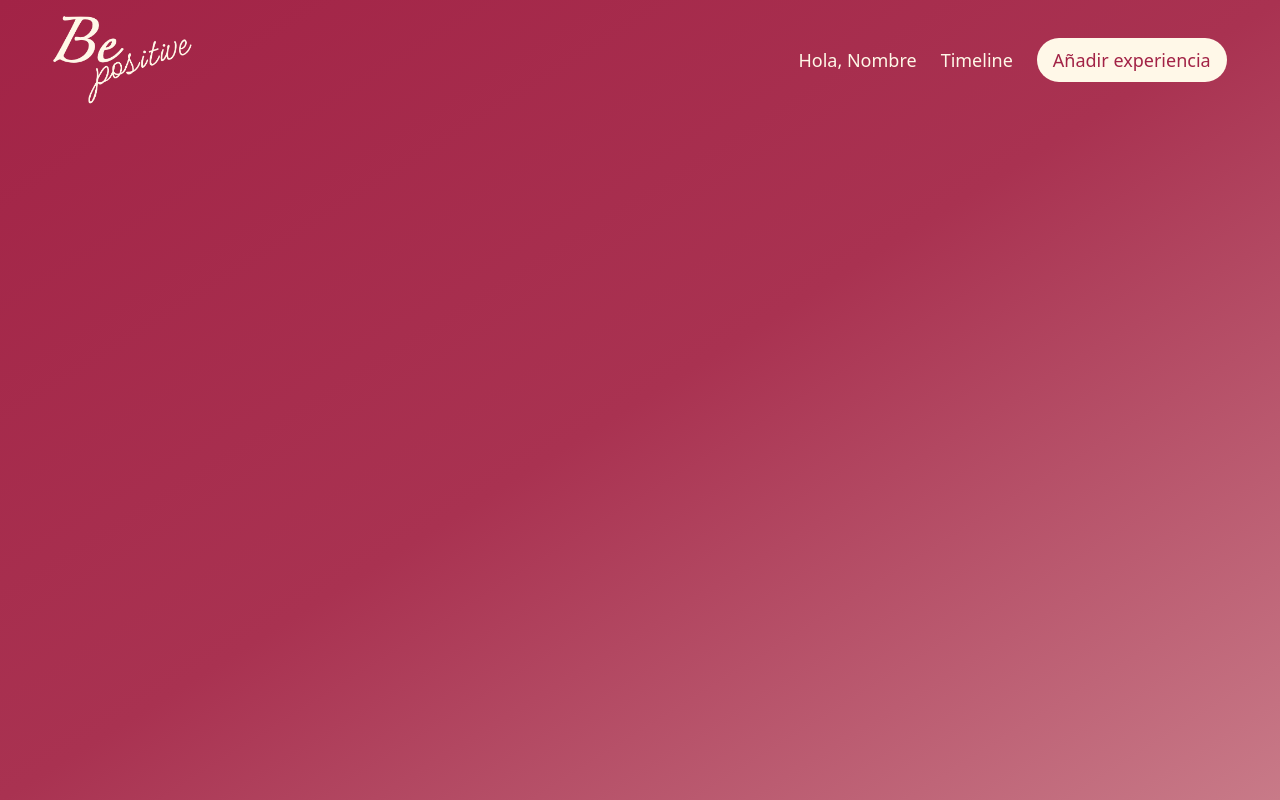
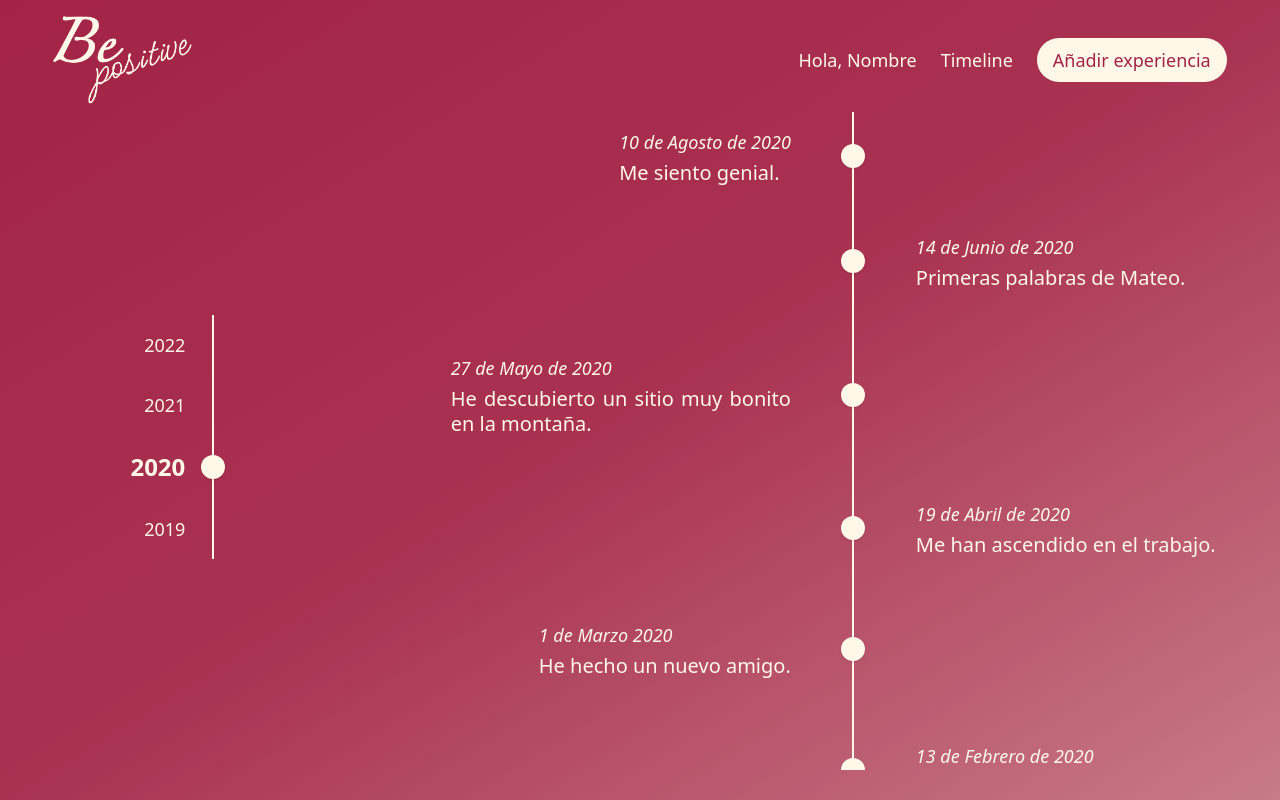
Before and after one commit to maroch0/PFC-BePositive, a Vue app: page /timeline in a window 1280 px wide. Built offline with nearby package versions, Linux system fonts and the light colour scheme.

Commit message:
init timeline view

```diff
--- a/src/views/Timeline.vue
+++ b/src/views/Timeline.vue
@@ -1,14 +1,224 @@
 <template>
   <Header />
+
+  <section class="flex h-5/6 overflow-hidden">
+    <aside class="w-2/6 flex justify-center items-center">
+      <div
+        class="flex flex-col md:grid grid-cols-9 mx-auto p-2 text-cosmicLatte"
+      >
+      <!-- left -->
+        <div class="flex flex-row-reverse md:contents">
+          <div class="col-start-1 col-end-5 p-4 rounded-xl ml-auto">
+            <h3 class="text-lg">2022</h3>
+          </div>
+          <div class="col-start-5 col-end-6 md:mx-auto relative mr-10">
+            <div class="h-full w-6 flex items-center justify-center">
+              <div
+                class="h-full w-0.5 bg-cosmicLatte pointer-events-none"
+              ></div>
+            </div>
+          </div>
+        </div>
+        <!-- left -->
+        <div class="flex flex-row-reverse md:contents">
+          <div class="col-start-1 col-end-5 p-4 rounded-xl ml-auto">
+            <h3 class="text-lg">2021</h3>
+          </div>
+          <div class="col-start-5 col-end-6 md:mx-auto relative mr-10">
+            <div class="h-full w-6 flex items-center justify-center">
+              <div
+                class="h-full w-0.5 bg-cosmicLatte pointer-events-none"
+              ></div>
+            </div>
+          </div>
+        </div>
+        <!-- left -->
+        <div class="flex flex-row-reverse md:contents">
+          <div class="col-start-1 col-end-5 p-4 rounded-xl ml-auto">
+            <h3 class="font-semibold text-2xl">2020</h3>
+          </div>
+          <div class="col-start-5 col-end-6 md:mx-auto relative mr-10">
+            <div class="h-full w-6 flex items-center justify-center">
+              <div
+                class="h-full w-0.5 bg-cosmicLatte pointer-events-none"
+              ></div>
+            </div>
+            <!-- dot -->
+            <div
+              class="w-6 h-6 absolute top-1/2 -mt-3 rounded-full bg-cosmicLatte shadow"
+            ></div>
+          </div>
+        </div>
+        <!-- left -->
+        <div class="flex flex-row-reverse md:contents">
+          <div class="col-start-1 col-end-5 p-4 rounded-xl ml-auto">
+            <h3 class="text-lg">2019</h3>
+          </div>
+          <div class="col-start-5 col-end-6 md:mx-auto relative mr-10">
+            <div class="h-full w-6 flex items-center justify-center">
+              <div
+                class="h-full w-0.5 bg-cosmicLatte pointer-events-none"
+              ></div>
+            </div>
+          </div>
+        </div>
+      </div>
+    </aside>
+
+    <article class="w-4/6 h-full overflow-auto">
+      <div class="container">
+        <div
+          class="flex flex-col md:grid grid-cols-9 mx-auto p-2 text-cosmicLatte"
+        >
+          <!-- left -->
+          <div class="flex flex-row-reverse md:contents">
+            <div class="col-start-1 col-end-5 p-4 rounded-xl ml-auto">
+              <h3 class="italic text-lg mb-1">10 de Agosto de 2020</h3>
+              <p class="leading-tight text-xl text-justify">
+                Me siento genial.
+              </p>
+            </div>
+            <div class="col-start-5 col-end-6 md:mx-auto relative mr-10">
+              <div class="h-full w-6 flex items-center justify-center">
+                <div
+                  class="h-full w-0.5 bg-cosmicLatte pointer-events-none"
+                ></div>
+              </div>
+              <div
+                class="w-6 h-6 absolute top-1/2 -mt-3 rounded-full bg-cosmicLatte shadow"
+              ></div>
+            </div>
+          </div>
+          <!-- right -->
+          <div class="flex md:contents">
+            <div class="col-start-5 col-end-6 mr-10 md:mx-auto relative">
+              <div class="h-full w-6 flex items-center justify-center">
+                <div
+                  class="h-full w-0.5 bg-cosmicLatte pointer-events-none"
+                ></div>
+              </div>
+              <div
+                class="w-6 h-6 absolute top-1/2 -mt-3 rounded-full bg-cosmicLatte shadow"
+              ></div>
+            </div>
+            <div class="col-start-6 col-end-10 p-4 rounded-xl my-4 mr-auto">
+              <h3 class="italic text-lg mb-1">14 de Junio de 2020</h3>
+              <p class="leading-tight text-xl text-justify">
+                Primeras palabras de Mateo.
+              </p>
+            </div>
+          </div>
+          <!-- left -->
+          <div class="flex flex-row-reverse md:contents">
+            <div class="col-start-1 col-end-5 p-4 rounded-xl my-4 ml-auto">
+              <h3 class="italic text-lg mb-1">27 de Mayo de 2020</h3>
+              <p class="leading-tight text-xl text-justify">
+                He descubierto un sitio muy bonito en la montaña.
+              </p>
+            </div>
+            <div class="col-start-5 col-end-6 md:mx-auto relative mr-10">
+              <div class="h-full w-6 flex items-center justify-center">
+                <div
+                  class="h-full w-0.5 bg-cosmicLatte pointer-events-none"
+                ></div>
+              </div>
+              <div
+                class="w-6 h-6 absolute top-1/2 -mt-3 rounded-full bg-cosmicLatte shadow"
+              ></div>
+            </div>
+          </div>
+          <!-- right -->
+          <div class="flex md:contents">
+            <div class="col-start-5 col-end-6 mr-10 md:mx-auto relative">
+              <div class="h-full w-6 flex items-center justify-center">
+                <div
+                  class="h-full w-0.5 bg-cosmicLatte pointer-events-none"
+                ></div>
+              </div>
+              <div
+                class="w-6 h-6 absolute top-1/2 -mt-3 rounded-full bg-cosmicLatte shadow"
+              ></div>
+            </div>
+            <div class="col-start-6 col-end-10 p-4 rounded-xl my-4 mr-auto">
+              <h3 class="italic text-lg mb-1">19 de Abril de 2020</h3>
+              <p class="leading-tight text-xl text-justify">
+                Me han ascendido en el trabajo.
+              </p>
+            </div>
+          </div>
+          <!-- left -->
+          <div class="flex flex-row-reverse md:contents">
+            <div class="col-start-1 col-end-5 p-4 rounded-xl my-4 ml-auto">
+              <h3 class="italic text-lg mb-1">1 de Marzo 2020</h3>
+              <p class="leading-tight text-xl text-justify">
+                He hecho un nuevo amigo.
+              </p>
+            </div>
+            <div class="col-start-5 col-end-6 md:mx-auto relative mr-10">
+              <div class="h-full w-6 flex items-center justify-center">
+                <div
+                  class="h-full w-0.5 bg-cosmicLatte pointer-events-none"
+                ></div>
+              </div>
+              <div
+                class="w-6 h-6 absolute top-1/2 -mt-3 rounded-full bg-cosmicLatte shadow"
+              ></div>
+            </div>
+          </div>
+          <!-- right -->
+          <div class="flex md:contents">
+            <div class="col-start-5 col-end-6 mr-10 md:mx-auto relative">
+              <div class="h-full w-6 flex items-center justify-center">
+                <div
+                  class="h-full w-0.5 bg-cosmicLatte pointer-events-none"
+                ></div>
+              </div>
+              <div
+                class="w-6 h-6 absolute top-1/2 -mt-3 rounded-full bg-cosmicLatte shadow"
+              ></div>
+            </div>
+            <div class="col-start-6 col-end-10 p-4 rounded-xl my-4 mr-auto">
+              <h3 class="italic text-lg mb-1">13 de Febrero de 2020</h3>
+              <p class="leading-tight text-xl text-justify">
+                Fiesta de empresa.
+              </p>
+            </div>
+          </div>
+          <!-- left -->
+          <div class="flex flex-row-reverse md:contents">
+            <div class="col-start-1 col-end-5 p-4 rounded-xl my-4 ml-auto">
+              <h3 class="italic text-lg mb-1">1 de Enero de 2020</h3>
+              <p class="leading-tight text-xl text-justify">
+                Un nuevo año me espera.
+              </p>
+            </div>
+            <div class="col-start-5 col-end-6 md:mx-auto relative mr-10">
+              <div class="h-full w-6 flex items-center justify-center">
+                <div
+                  class="h-full w-0.5 bg-cosmicLatte pointer-events-none"
+                ></div>
+              </div>
+              <div
+                class="w-6 h-6 absolute top-1/2 -mt-3 rounded-full bg-cosmicLatte shadow"
+              ></div>
+            </div>
+          </div>
+        </div>
+      </div>
+    </article>
+  </section>
 </template>
 
 <script>
-import Header from "../components/Header.vue"
+import Header from "../components/Header.vue";
 
 export default {
-  name: 'Timeline',
+  name: "Timeline",
   components: {
     Header,
-  }
-}
+  },
+};
 </script>
+
+<style scoped>
+</style>
```
